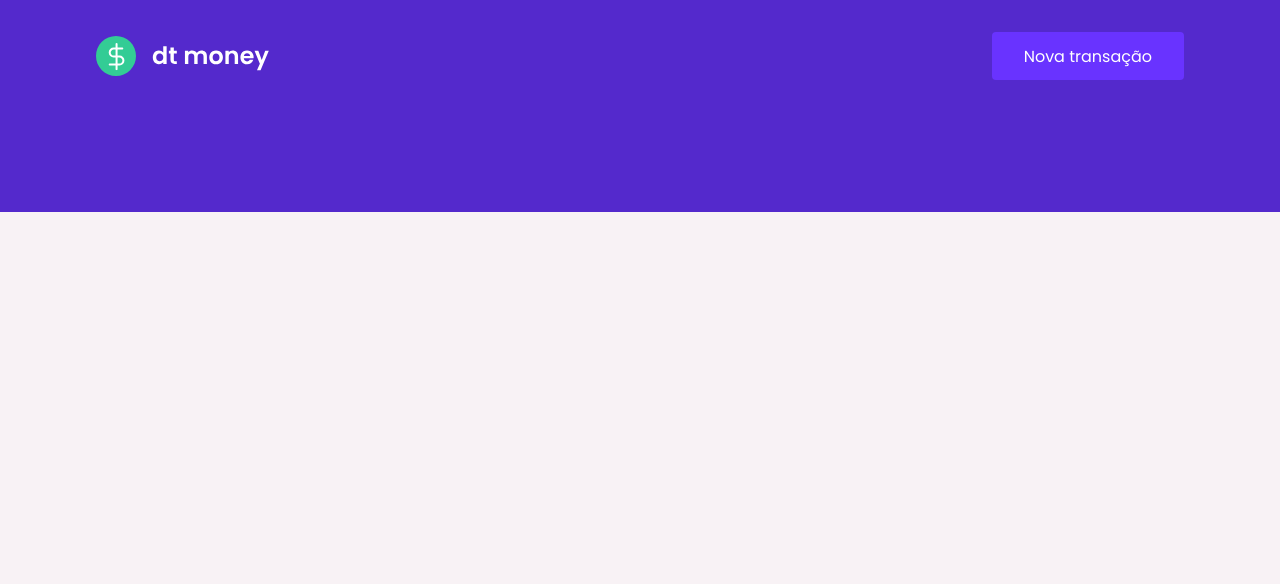
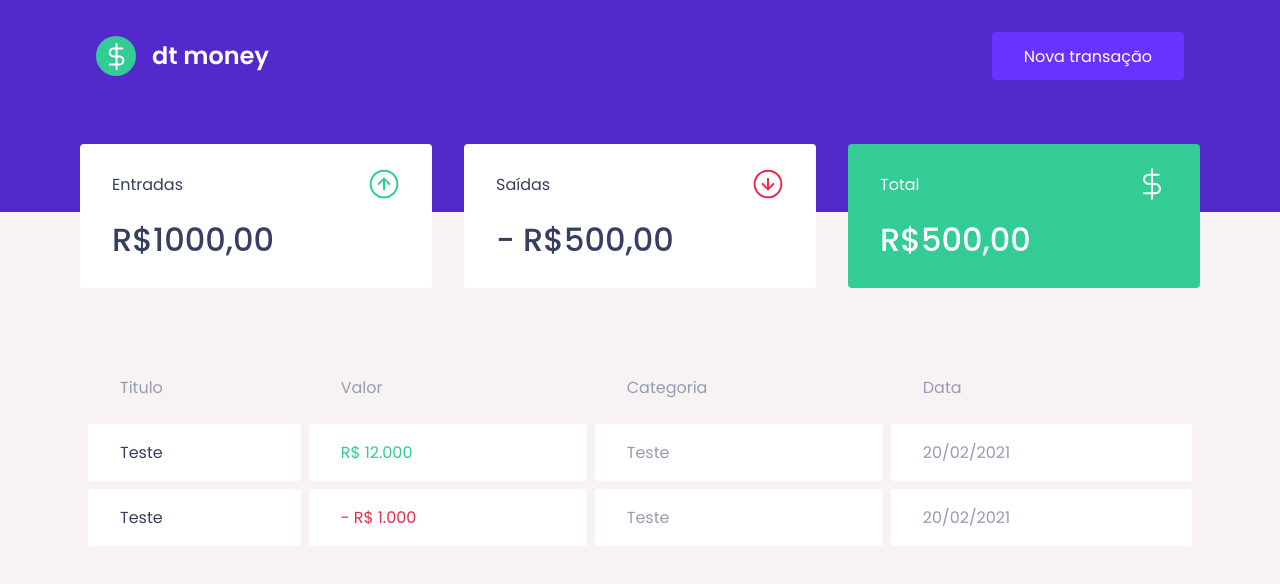
Before and after one commit to gabrielmnzs/dtmoney, a React (Create React App) app: page / in a window 1280 px wide. Shown: the top 584 px of the page. Built offline with nearby package versions, Linux system fonts and the light colour scheme.

Commit message:
feat: create Dashboard component + styles

```diff
--- a/src/App.tsx
+++ b/src/App.tsx
@@ -1,11 +1,13 @@
-import { GlobalStyle } from "./styles/global";
+import { GlobalStyle } from './styles/global';
 
-import Header from "./Components/Header";
+import Header from './Components/Header';
+import Dashboard from './Components/Dashboard';
 
 export function App() {
   return (
     <div className="App">
       <Header />
+      <Dashboard />
       <GlobalStyle />
     </div>
   );
--- /dev/null
+++ b/src/Components/Dashboard/index.tsx
@@ -0,0 +1,13 @@
+import Summary from '../Summary';
+import TransactionsTable from '../TransactionsTable';
+
+import { Container } from './styles';
+
+export default function Dashboard() {
+  return (
+    <Container>
+      <Summary />
+      <TransactionsTable />
+    </Container>
+  );
+}
--- /dev/null
+++ b/src/Components/Dashboard/styles.ts
@@ -0,0 +1,6 @@
+import styled from 'styled-components';
+
+export const Container = styled.main`
+  max-width: 1120px;
+  margin: 0 auto;
+`;
```
